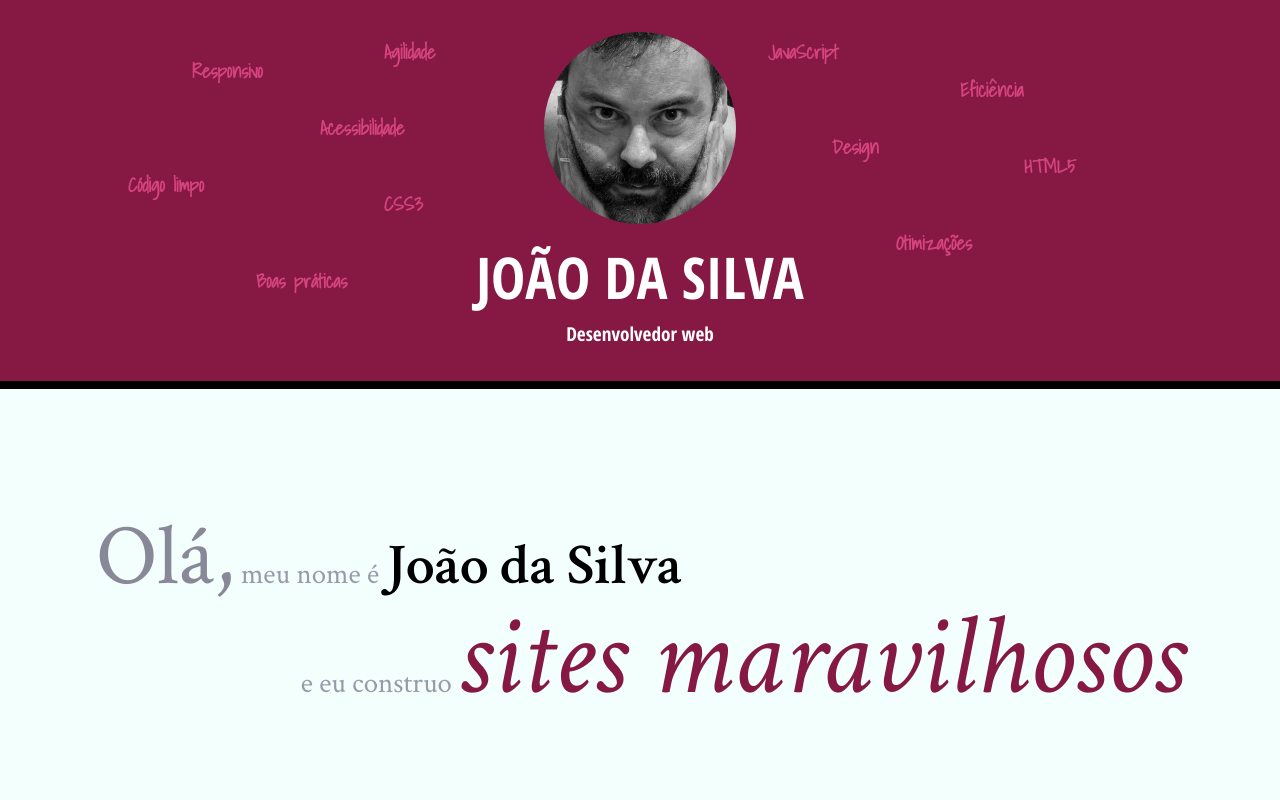
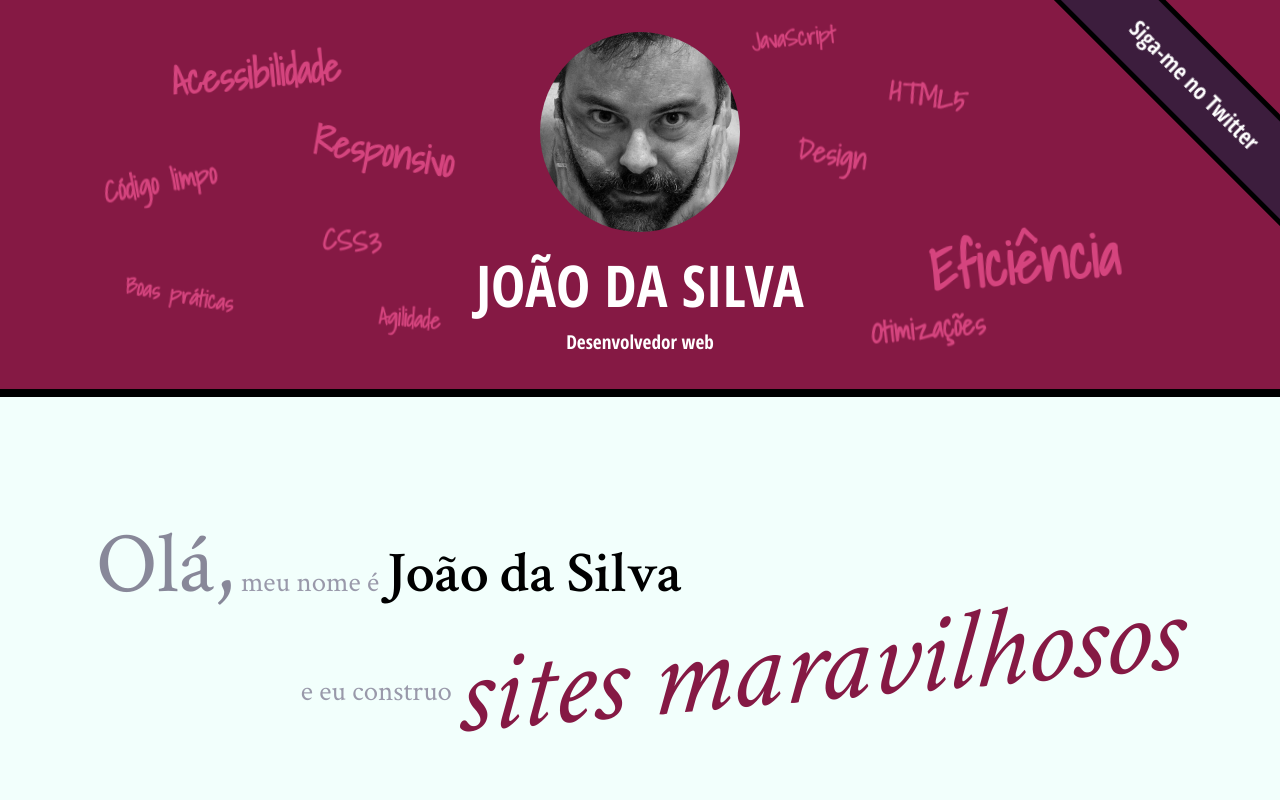
Before and after one commit to Tdotvicente/curso-html5, a plain HTML site: page index.html in a window 1280 px wide. Shown: the top 800 px of the page. Drawn offline with Linux system fonts and the light colour scheme.

Commit message:
novas alterações

```diff
--- a/css/index.css
+++ b/css/index.css
@@ -1,6 +1,6 @@
 .foto-home {
-    height: 10em;
-    border-radius:  50%;
+    height: 200px;
+    border-radius: 50%;
 }
 .saudacao p {
     font-size: 1.5em;
@@ -23,6 +23,9 @@
 .saudacao em {
     color: #851944;
     font-size: 4em;
+    -webkit-transform: rotate(-5deg) skew(-10deg);
+            transform: rotate(-5deg) skew(-10deg);
+    display: inline-block;
 }
 .botao-index {
     font-size: 1.25em;
@@ -97,58 +100,131 @@ main {
     padding-bottom: 0;
     float: none;
 }
+html,body {
+    overflow-x: hidden;
+    height: 100%;
+}
+body {
+    -webkit-perspective: 6px;
+            perspective: 6px;
+    -webkit-perspective-origin: 50% 160px;
+            perspective-origin: 50% 160px;
+}
+.palavras-home {
+    -webkit-transform-style: preserve-3d;
+            transform-style: preserve-3d;
+    position: absolute;
+    bottom: 0;
+    right: 0;
+    top: 0;
+    left: 0;
+}
 .palavra-home {
     font-family: "Shadows Into Light", cursive;
     font-weight: bold;
+    font-size: 400%;
     color: #D5447E;
     position: absolute;
 }
 .eficiencia {
-    top: 20%;
-    left: 75%;
+    top: 50%;
+    left: 60%;
+    -webkit-transform: translate(-50%, -50%) translateZ(4px) rotate(-5deg) scale(.25);
+            transform: translate(-50%, -50%) translateZ(4px) rotate(-5deg) scale(.25);
 }
 .boas-praticas {
     top: 70%;
     left: 20%;
+    -webkit-transform: translate(-50%, -50%) translateZ(1px) rotate(10deg) scale(.25);
+            transform: translate(-50%, -50%) translateZ(1px) rotate(10deg) scale(.25);
 }
 .codigo-limpo {
     top: 45%;
-    left: 10%;
+    left: 25%;
+    -webkit-transform: translate(-50%, -50%) translateZ(2px) rotate(-10deg) scale(.25);
+            transform: translate(-50%, -50%) translateZ(2px) rotate(-10deg) scale(.25);
 }
 .css3 {
-    top: 50%;
-    left: 30%;
+    top: 55%;
+    left: 35%;
+    -webkit-transform: translate(-50%, -50%) translateZ(2px) rotate(5deg) scale(.25);
+            transform: translate(-50%, -50%) translateZ(2px) rotate(5deg) scale(.25);
 }
 .html5 {
-    top: 40%;
-    left: 80%;
+    top: 30%;
+    left: 65%;
+    -webkit-transform: translate(-50%, -50%) translateZ(2px) rotate(10deg) scale(.25);
+            transform: translate(-50%, -50%) translateZ(2px) rotate(10deg) scale(.25);
 }
 .javascript {
-    top: 10%;
+    top: 15%;
     left: 60%;
+    -webkit-transform: translate(-50%, -50%) translateZ(1px) rotate(-5deg) scale(.25);
+            transform: translate(-50%, -50%) translateZ(1px) rotate(-5deg) scale(.25);
 }
 .acessibilidade {
     top: 30%;
-    left: 25%;
+    left: 35%;
+    -webkit-transform: translate(-50%, -50%) translateZ(3px) rotate(-5deg) scale(.25);
+            transform: translate(-50%, -50%) translateZ(3px) rotate(-5deg) scale(.25);
 }
 .responsivo {
-    top: 15%;
-    left: 15%;
+    top: 40%;
+    left: 40%;
+    -webkit-transform: translate(-50%, -50%) translateZ(3px) rotate(10deg) scale(.25);
+            transform: translate(-50%, -50%) translateZ(3px) rotate(10deg) scale(.25);
 }
 .otimizacoes {
-    top: 60%;
-    left: 70%;
+    top: 70%;
+    left: 65%;
+    -webkit-transform: translate(-50%, -50%) translateZ(2px) rotate(-5deg) scale(.25);
+            transform: translate(-50%, -50%) translateZ(2px) rotate(-5deg) scale(.25);
 }
 .agilidade {
-    top: 10%;
-    left: 30%;
+    top: 75%;
+    left: 35%;
+    -webkit-transform: translate(-50%, -50%) translateZ(1px) rotate(5deg) scale(.25);
+            transform: translate(-50%, -50%) translateZ(1px) rotate(5deg) scale(.25);
 }
 .design {
-    top: 35%;
-    left: 65%;
+    top: 40%;
+    left: 60%;
+    -webkit-transform: translate(-50%, -50%) translateZ(2px) rotate(10deg) scale(.25);
+            transform: translate(-50%, -50%) translateZ(2px) rotate(10deg) scale(.25);
 }
 .titulo-principal {
+    -webkit-transform-style: preserve-3d;
+            transform-style: preserve-3d;
     position: relative;
+}
+.banner-twitter {
+    position: absolute;
+    top: 0;
+    right: 0;
+
+    line-height: 1;
+
+    /* largura = 14em */
+    /* altura = 3.5em */
+    /* tx = .707 * h - .707 * w + w */
+    /* ty = -.707 * h */
+    -webkit-transform: translate(6.5765em, -2.4745em) rotate(45deg);
+            transform: translate(6.5765em, -2.4745em) rotate(45deg);
+    -webkit-transform-origin: 0 0;
+            transform-origin: 0 0;
+
+    width: 14em;
+    padding: 1em 0;
+    box-sizing: border-box;
+
+    text-align: center;
+    text-decoration: none;
+    background-color: #3C1D3D;
+    color: white;
+    border: .25em solid black;
+
+    font-size: 1.2em;
+    font-family: "Open Sans Condensed", sans-serif;
 }
 .blog .inicio-post {
     position: absolute;
--- a/index.html
+++ b/index.html
@@ -16,7 +16,7 @@
         <img class="foto-home" src="imagens/eu.jpg" alt="Foto de João da Silva">
         <h1>João da Silva</h1>
         <p class="subtitulo-principal">Desenvolvedor web</p>
-        <ul>
+        <ul class="palavras-home">
             <li class="palavra-home eficiencia">Eficiência</li>
             <li class="palavra-home boas-praticas">Boas práticas</li>
             <li class="palavra-home codigo-limpo">Código limpo</li>
@@ -29,6 +29,7 @@
             <li class="palavra-home agilidade">Agilidade</li>
             <li class="palavra-home design">Design</li>
         </ul>
+        <a class="banner-twitter" href="http://twitter.com/joaodasilva">Siga-me no Twitter</a>
     </header>
     <main>
         <section class="secao-inicio saudacao">
```
